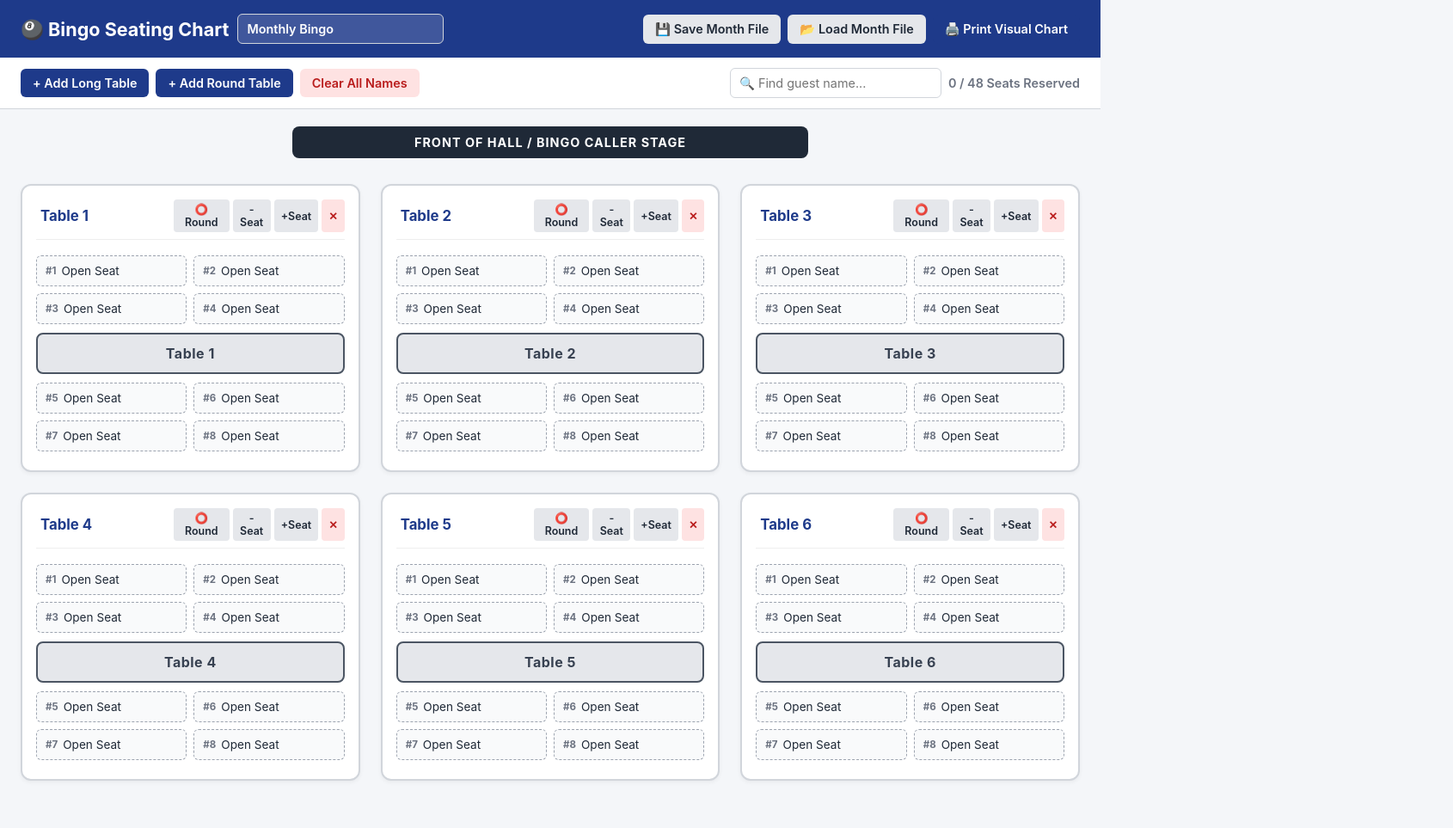
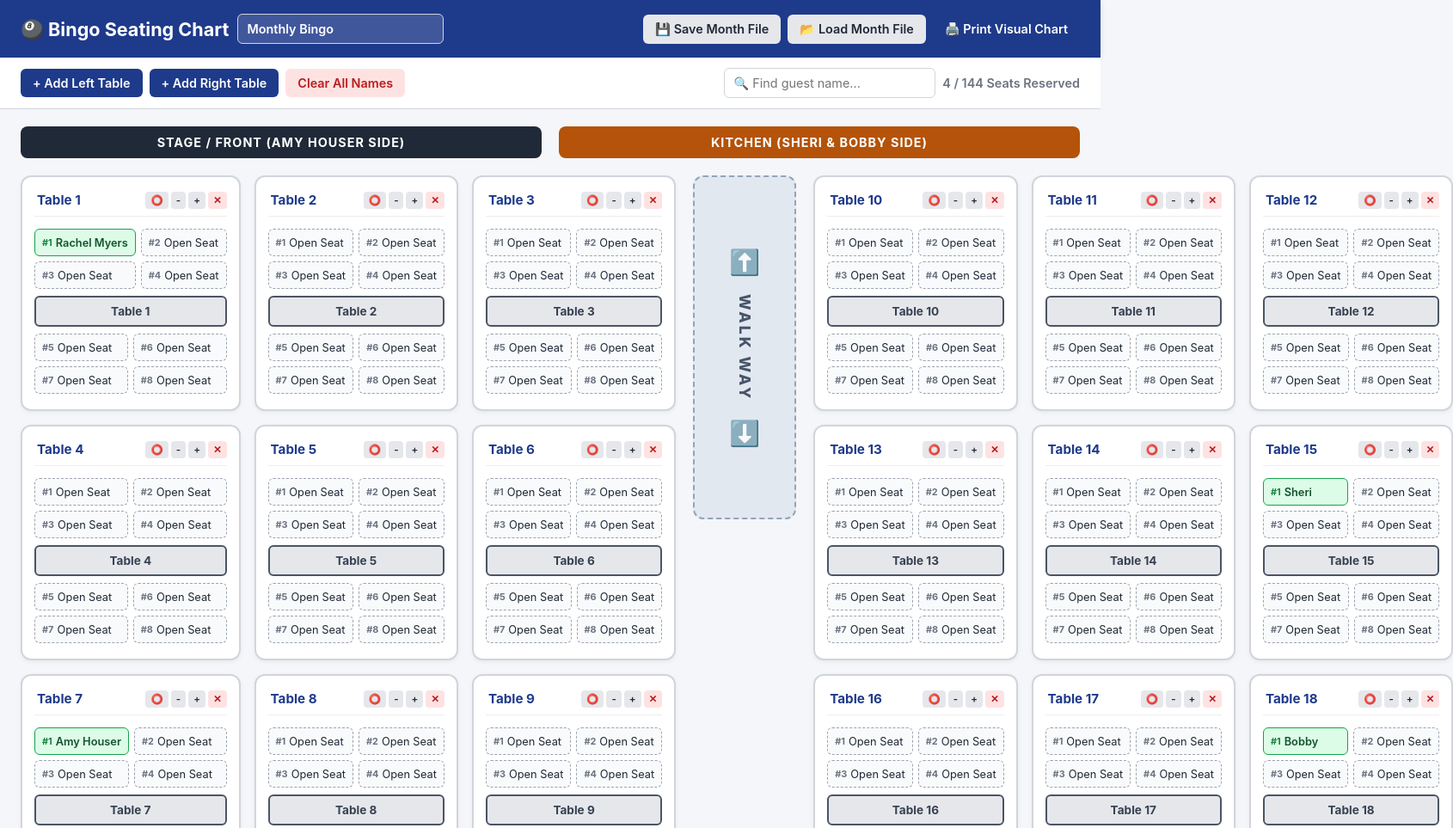
Before and after one commit to lelynkegarise-stack/Tables, a plain HTML site: page index.html in a window 1280 px wide. Shown: the top 963 px of the page at 86% size, 1690 px wide, since content can reach past the window. Drawn offline with Linux system fonts and the light colour scheme.

Commit message:
Refactor seating chart layout and functionality
Refactor seating chart layout and functionality for left and right sections, including table addition, deletion, and seat management. Update styles for better layout and responsiveness.

```diff
--- a/index.html
+++ b/index.html
@@ -138,28 +138,96 @@
       font-weight: 600;
     }
 
-    /* Room Floor Plan */
-    .stage-banner {
-      max-width: 600px;
-      margin: 20px auto 10px auto;
+    /* Hall Layout: Stage & Kitchen Banners */
+    .hall-header-row {
+      display: flex;
+      justify-content: space-around;
+      max-width: 1400px;
+      margin: 20px auto 0 auto;
+      padding: 0 24px;
+      gap: 20px;
+    }
+
+    .hall-badge {
       background: #1f2937;
       color: white;
       text-align: center;
-      padding: 10px;
+      padding: 10px 20px;
       border-radius: 8px;
       font-weight: 700;
       letter-spacing: 1px;
       text-transform: uppercase;
       font-size: 0.9rem;
+      flex: 1;
     }
 
-    .floor-grid {
-      display: grid;
-      grid-template-columns: repeat(auto-fill, minmax(340px, 1fr));
-      gap: 24px;
-      padding: 20px 24px 60px 24px;
+    .hall-badge.kitchen {
+      background: #b45309;
+    }
+
+    /* Floor Plan Grid Layout mimicking the paper sign */
+    .floor-container {
       max-width: 1400px;
       margin: 0 auto;
+      padding: 20px 24px 60px 24px;
+      display: grid;
+      grid-template-columns: 1fr 120px 1fr;
+      gap: 20px;
+      align-items: start;
+    }
+
+    @media (max-width: 1024px) {
+      .floor-container {
+        grid-template-columns: 1fr;
+      }
+      .walkway-column {
+        display: none;
+      }
+    }
+
+    .table-section-grid {
+      display: grid;
+      grid-template-columns: repeat(3, 1fr);
+      gap: 16px;
+    }
+
+    @media (max-width: 1200px) {
+      .table-section-grid {
+        grid-template-columns: repeat(2, 1fr);
+      }
+    }
+
+    /* Center Walkway */
+    .walkway-column {
+      background: #e2e8f0;
+      border: 2px dashed #94a3b8;
+      border-radius: 12px;
+      display: flex;
+      flex-direction: column;
+      align-items: center;
+      justify-content: center;
+      padding: 30px 10px;
+      text-align: center;
+      min-height: 400px;
+      position: sticky;
+      top: 20px;
+    }
+
+    .walkway-text {
+      writing-mode: vertical-rl;
+      text-orientation: mixed;
+      font-weight: 800;
+      color: #475569;
+      letter-spacing: 3px;
+      font-size: 1.1rem;
+      text-transform: uppercase;
+      margin: 20px 0;
+    }
+
+    .walkway-arrow {
+      font-size: 1.8rem;
+      color: #475569;
+      font-weight: bold;
     }
 
     /* Table Card */
@@ -167,7 +235,7 @@
       background: var(--card);
       border: 2px solid var(--border);
       border-radius: 12px;
-      padding: 16px;
+      padding: 14px;
       box-shadow: 0 2px 5px rgba(0,0,0,0.05);
       display: flex;
       flex-direction: column;
@@ -186,19 +254,19 @@
       display: flex;
       justify-content: space-between;
       align-items: center;
-      margin-bottom: 12px;
+      margin-bottom: 10px;
       border-bottom: 1px solid #eee;
-      padding-bottom: 8px;
+      padding-bottom: 6px;
     }
 
     .table-name-input {
       font-weight: 700;
-      font-size: 1.05rem;
+      font-size: 0.95rem;
       border: 1px solid transparent;
       background: transparent;
       color: var(--primary);
-      width: 160px;
-      padding: 4px;
+      width: 110px;
+      padding: 2px;
     }
 
     .table-name-input:hover, .table-name-input:focus {
@@ -208,12 +276,12 @@
 
     .table-controls {
       display: flex;
-      gap: 4px;
+      gap: 3px;
     }
 
     .icon-btn {
-      padding: 4px 8px;
-      font-size: 0.78rem;
+      padding: 3px 6px;
+      font-size: 0.72rem;
       border-radius: 4px;
     }
 
@@ -223,14 +291,13 @@
       display: flex;
       flex-direction: column;
       align-items: center;
-      margin: 6px 0;
+      margin: 4px 0;
     }
 
-    /* Rectangular Table Layout */
     .rect-seats-row {
       display: grid;
       grid-template-columns: repeat(2, 1fr);
-      gap: 8px;
+      gap: 6px;
       width: 100%;
     }
 
@@ -238,26 +305,18 @@
       width: 100%;
       background: var(--table-wood);
       border: 2px solid var(--table-border);
-      border-radius: 8px;
-      padding: 12px;
-      margin: 10px 0;
+      border-radius: 6px;
+      padding: 8px;
+      margin: 8px 0;
       text-align: center;
       font-weight: 700;
+      font-size: 0.85rem;
       color: #374151;
-      letter-spacing: 0.5px;
-    }
-
-    /* Round Table Layout */
-    .round-layout {
-      display: flex;
-      flex-direction: column;
-      align-items: center;
-      width: 100%;
     }
 
     .round-table-surface {
-      width: 110px;
-      height: 110px;
+      width: 90px;
+      height: 90px;
       border-radius: 50%;
       background: var(--table-wood);
       border: 2px solid var(--table-border);
@@ -266,10 +325,10 @@
       justify-content: center;
       text-align: center;
       font-weight: 700;
-      font-size: 0.9rem;
+      font-size: 0.85rem;
       color: #374151;
-      margin: 10px 0;
-      padding: 8px;
+      margin: 8px 0;
+      padding: 6px;
     }
 
     /* Seat Pill */
@@ -277,14 +336,14 @@
       border: 1.5px dashed #9ca3af;
       background: #f9fafb;
       border-radius: 6px;
-      padding: 7px 10px;
-      font-size: 0.85rem;
+      padding: 6px 8px;
+      font-size: 0.8rem;
       cursor: pointer;
       display: flex;
       align-items: center;
       justify-content: space-between;
-      gap: 6px;
-      min-height: 36px;
+      gap: 4px;
+      min-height: 32px;
       transition: all 0.12s;
     }
 
@@ -309,7 +368,7 @@
     }
 
     .seat-num {
-      font-size: 0.72rem;
+      font-size: 0.68rem;
       color: var(--muted);
       font-weight: 700;
       flex-shrink: 0;
@@ -379,14 +438,14 @@
       .print-header {
         display: block !important;
         text-align: center;
-        font-size: 1.6rem;
+        font-size: 1.5rem;
         font-weight: 800;
         margin: 10px 0;
       }
-      .floor-grid {
-        grid-template-columns: repeat(2, 1fr);
-        gap: 16px;
-        padding: 10px;
+      .floor-container {
+        grid-template-columns: 1fr 80px 1fr;
+        padding: 5px;
+        gap: 10px;
       }
       .table-card {
         break-inside: avoid;
@@ -413,15 +472,15 @@
     <div class="tool-group">
       <button class="secondary" onclick="exportData()">💾 Save Month File</button>
       <button class="secondary" onclick="document.getElementById('importFile').click()">📂 Load Month File</button>
-      <input type="file" id="importFile" accept=".json" style="display:none" onchange="importData(event)" />
+      <input type="file" id="importFile" accept=".json" style="display:none" onchange="importFile(event)" />
       <button onclick="window.print()">🖨️ Print Visual Chart</button>
     </div>
   </header>
 
   <div class="toolbar">
     <div class="tool-group">
-      <button onclick="addTable('rect')">+ Add Long Table</button>
-      <button onclick="addTable('round')">+ Add Round Table</button>
+      <button onclick="addTable('left')">+ Add Left Table</button>
+      <button onclick="addTable('right')">+ Add Right Table</button>
       <button class="danger" onclick="clearAllNames()">Clear All Names</button>
     </div>
 
@@ -432,9 +491,28 @@
   </div>
 
   <div class="print-header" id="printTitle">Monthly Bingo — Reserved Seating</div>
-  <div class="stage-banner">Front of Hall / Bingo Caller Stage</div>
 
-  <main class="floor-grid" id="floorGrid"></main>
+  <!-- Hall orientation banners -->
+  <div class="hall-header-row">
+    <div class="hall-badge">Stage / Front (Amy Houser Side)</div>
+    <div style="width: 120px; display:none;"></div>
+    <div class="hall-badge kitchen">Kitchen (Sheri & Bobby Side)</div>
+  </div>
+
+  <div class="floor-container">
+    <!-- Left Section (Tables 1-9) -->
+    <div class="table-section-grid" id="leftGrid"></div>
+
+    <!-- Center Walkway -->
+    <div class="walkway-column">
+      <div class="walkway-arrow">⬆️</div>
+      <div class="walkway-text">Walk Way</div>
+      <div class="walkway-arrow">⬇️</div>
+    </div>
+
+    <!-- Right Section (Tables 10-18) -->
+    <div class="table-section-grid" id="rightGrid"></div>
+  </div>
 
   <!-- Seat Edit Modal -->
   <div class="modal-backdrop" id="seatModal">
@@ -451,31 +529,36 @@
   </div>
 
   <script>
-    const STORAGE_KEY = "bingo_seating_chart_v1";
+    const STORAGE_KEY = "bingo_seating_chart_v2";
 
-    // Default starter layout: 6 rectangular tables with 8 seats each
+    // Initial state matching the 18 tables from the reference photo
     let state = {
       title: "Monthly Bingo",
-      tables: [
-        createTableObj(1, "Table 1", "rect", 8),
-        createTableObj(2, "Table 2", "rect", 8),
-        createTableObj(3, "Table 3", "rect", 8),
-        createTableObj(4, "Table 4", "rect", 8),
-        createTableObj(5, "Table 5", "rect", 8),
-        createTableObj(6, "Table 6", "rect", 8)
+      leftTables: [
+        { id: 1, name: "Table 1", shape: "rect", seats: ["Rachel Myers", "", "", "", "", "", "", ""] },
+        { id: 2, name: "Table 2", shape: "rect", seats: ["", "", "", "", "", "", "", ""] },
+        { id: 3, name: "Table 3", shape: "rect", seats: ["", "", "", "", "", "", "", ""] },
+        { id: 4, name: "Table 4", shape: "rect", seats: ["", "", "", "", "", "", "", ""] },
+        { id: 5, name: "Table 5", shape: "rect", seats: ["", "", "", "", "", "", "", ""] },
+        { id: 6, name: "Table 6", shape: "rect", seats: ["", "", "", "", "", "", "", ""] },
+        { id: 7, name: "Table 7", shape: "rect", seats: ["Amy Houser", "", "", "", "", "", "", ""] },
+        { id: 8, name: "Table 8", shape: "rect", seats: ["", "", "", "", "", "", "", ""] },
+        { id: 9, name: "Table 9", shape: "rect", seats: ["", "", "", "", "", "", "", ""] }
+      ],
+      rightTables: [
+        { id: 10, name: "Table 10", shape: "rect", seats: ["", "", "", "", "", "", "", ""] },
+        { id: 11, name: "Table 11", shape: "rect", seats: ["", "", "", "", "", "", "", ""] },
+        { id: 12, name: "Table 12", shape: "rect", seats: ["", "", "", "", "", "", "", ""] },
+        { id: 13, name: "Table 13", shape: "rect", seats: ["", "", "", "", "", "", "", ""] },
+        { id: 14, name: "Table 14", shape: "rect", seats: ["", "", "", "", "", "", "", ""] },
+        { id: 15, name: "Table 15", shape: "rect", seats: ["Sheri", "", "", "", "", "", "", ""] },
+        { id: 16, name: "Table 16", shape: "rect", seats: ["", "", "", "", "", "", "", ""] },
+        { id: 17, name: "Table 17", shape: "rect", seats: ["", "", "", "", "", "", "", ""] },
+        { id: 18, name: "Table 18", shape: "rect", seats: ["Bobby", "", "", "", "", "", "", ""] }
       ]
     };
 
-    let activeEdit = { tableId: null, seatIndex: null };
-
-    function createTableObj(id, name, shape, seatCount) {
-      return {
-        id: id,
-        name: name,
-        shape: shape, // 'rect' or 'round'
-        seats: Array(seatCount).fill("")
-      };
-    }
+    let activeEdit = { side: null, tableId: null, seatIndex: null };
 
     function loadFromStorage() {
       const saved = localStorage.getItem(STORAGE_KEY);
@@ -497,23 +580,32 @@
 
     document.getElementById("eventTitle").addEventListener("input", saveToStorage);
 
-    function addTable(shape) {
-      const nextNum = state.tables.length + 1;
-      const defaultSeats = shape === "round" ? 6 : 8;
-      state.tables.push(createTableObj(Date.now(), `Table ${nextNum}`, shape, defaultSeats));
+    function addTable(side) {
+      const targetList = side === 'left' ? state.leftTables : state.rightTables;
+      const nextNum = state.leftTables.length + state.rightTables.length + 1;
+      targetList.push({
+        id: Date.now(),
+        name: `Table ${nextNum}`,
+        shape: "rect",
+        seats: ["", "", "", "", "", "", "", ""]
+      });
       saveToStorage();
       render();
     }
 
-    function deleteTable(tableId) {
-      if (!confirm("Delete this entire table?")) return;
-      state.tables = state.tables.filter(t => t.id !== tableId);
+    function deleteTable(side, tableId) {
+      if (!confirm("Delete this table?")) return;
+      if (side === 'left') {
+        state.leftTables = state.leftTables.filter(t => t.id !== tableId);
+      } else {
+        state.rightTables = state.rightTables.filter(t => t.id !== tableId);
+      }
       saveToStorage();
       render();
     }
 
-    function changeSeatCount(tableId, delta) {
-      const table = state.tables.find(t => t.id === tableId);
+    function changeSeatCount(side, tableId, delta) {
+      const table = (side === 'left' ? state.leftTables : state.rightTables).find(t => t.id === tableId);
       if (!table) return;
       if (delta > 0 && table.seats.length < 20) {
         table.seats.push("");
@@ -524,16 +616,16 @@
       render();
     }
 
-    function toggleShape(tableId) {
-      const table = state.tables.find(t => t.id === tableId);
+    function toggleShape(side, tableId) {
+      const table = (side === 'left' ? state.leftTables : state.rightTables).find(t => t.id === tableId);
       if (!table) return;
       table.shape = table.shape === "rect" ? "round" : "rect";
       saveToStorage();
       render();
     }
 
-    function renameTable(tableId, newName) {
-      const table = state.tables.find(t => t.id === tableId);
+    function renameTable(side, tableId, newName) {
+      const table = (side === 'left' ? state.leftTables : state.rightTables).find(t => t.id === tableId);
       if (table) {
         table.name = newName;
         saveToStorage();
@@ -541,8 +633,8 @@
     }
 
     function clearAllNames() {
-      if (!confirm("Clear all guest names for a new month? (Your table layout will stay the same.)")) return;
-      state.tables.forEach(t => {
+      if (!confirm("Clear all guest names? (Table layout will be kept.)")) return;
+      [...state.leftTables, ...state.rightTables].forEach(t => {
         t.seats = t.seats.map(() => "");
       });
       saveToStorage();
@@ -550,10 +642,10 @@
     }
 
     // Modal Functions
-    function openSeatModal(tableId, seatIndex) {
-      const table = state.tables.find(t => t.id === tableId);
+    function openSeatModal(side, tableId, seatIndex) {
+      const table = (side === 'left' ? state.leftTables : state.rightTables).find(t => t.id === tableId);
       if (!table) return;
-      activeEdit = { tableId, seatIndex };
+      activeEdit = { side, tableId, seatIndex };
       document.getElementById("modalTitle").textContent = `${table.name} — Seat ${seatIndex + 1}`;
       const input = document.getElementById("guestNameInput");
       input.value = table.seats[seatIndex] || "";
@@ -566,7 +658,7 @@
     }
 
     function saveSeat() {
-      const table = state.tables.find(t => t.id === activeEdit.tableId);
+      const table = (activeEdit.side === 'left' ? state.leftTables : state.rightTables).find(t => t.id === activeEdit.tableId);
       if (table) {
         table.seats[activeEdit.seatIndex] = document.getElementById("guestNameInput").value.trim();
         saveToStorage();
@@ -585,7 +677,7 @@
       if (e.key === "Escape") closeModal();
     }
 
-    // Export / Import JSON files for monthly backups
+    // Export / Import JSON files
     function exportData() {
       saveToStorage();
       const blob = new Blob([JSON.stringify(state, null, 2)], { type: "application/json" });
@@ -598,15 +690,22 @@
       URL.revokeObjectURL(url);
     }
 
-    function importData(event) {
+    function importFile(event) {
       const file = event.target.files[0];
       if (!file) return;
       const reader = new FileReader();
       reader.onload = function(e) {
         try {
           const parsed = JSON.parse(e.target.result);
-          if (parsed && Array.isArray(parsed.tables)) {
+          if (parsed && (Array.isArray(parsed.leftTables) || Array.isArray(parsed.tables))) {
+            // Support both old and new format during import
+            if (Array.isArray(parsed.tables)) {
+              const half = Math.ceil(parsed.tables.length / 2);
+              state.leftTables = parsed.tables.slice(0, half);
+              state.rightTables = parsed.tables.slice(half);
+            } else {
               state = parsed;
+            }
             document.getElementById("eventTitle").value = state.title || "Monthly Bingo";
             saveToStorage();
             render();
@@ -621,16 +720,20 @@
       event.target.value = "";
     }
 
-    // Render Visual Floor Plan
+    // Render Room Floor Plan
     function render() {
-      const grid = document.getElementById("floorGrid");
+      const leftGrid = document.getElementById("leftGrid");
+      const rightGrid = document.getElementById("rightGrid");
       const query = document.getElementById("searchInput").value.trim().toLowerCase();
-      grid.innerHTML = "";
+
+      leftGrid.innerHTML = "";
+      rightGrid.innerHTML = "";
 
       let totalSeats = 0;
       let reservedSeats = 0;
 
-      state.tables.forEach(table => {
+      function renderSide(tables, container, sideName) {
+        tables.forEach(table => {
           totalSeats += table.seats.length;
           let tableHasMatch = false;
 
@@ -642,21 +745,19 @@
           const card = document.createElement("div");
           card.className = "table-card" + (tableHasMatch ? " highlight" : "");
 
-        // Header
           const header = document.createElement("div");
           header.className = "table-header";
           header.innerHTML = `
-          <input class="table-name-input" value="${escapeHtml(table.name)}" onchange="renameTable(${table.id}, this.value)" />
+            <input class="table-name-input" value="${escapeHtml(table.name)}" onchange="renameTable('${sideName}', ${table.id}, this.value)" />
             <div class="table-controls">
-            <button class="secondary icon-btn" title="Switch Round/Long" onclick="toggleShape(${table.id})">${table.shape === 'rect' ? '⭕ Round' : '▭ Long'}</button>
-            <button class="secondary icon-btn" title="Remove Seat" onclick="changeSeatCount(${table.id}, -1)">-Seat</button>
-            <button class="secondary icon-btn" title="Add Seat" onclick="changeSeatCount(${table.id}, 1)">+Seat</button>
-            <button class="danger icon-btn" title="Delete Table" onclick="deleteTable(${table.id})">✕</button>
+              <button class="secondary icon-btn" title="Round/Long" onclick="toggleShape('${sideName}', ${table.id})">${table.shape === 'rect' ? '⭕' : '▭'}</button>
+              <button class="secondary icon-btn" title="Remove Seat" onclick="changeSeatCount('${sideName}', ${table.id}, -1)">-</button>
+              <button class="secondary icon-btn" title="Add Seat" onclick="changeSeatCount('${sideName}', ${table.id}, 1)">+</button>
+              <button class="danger icon-btn" title="Delete" onclick="deleteTable('${sideName}', ${table.id})">✕</button>
             </div>
           `;
           card.appendChild(header);
 
-        // Visual Table & Seats
           const visual = document.createElement("div");
           visual.className = "visual-wrapper";
 
@@ -667,13 +768,13 @@
           const topRow = document.createElement("div");
           topRow.className = "rect-seats-row";
           topSeats.forEach((guest, idx) => {
-          topRow.appendChild(createSeatElement(table.id, idx, guest, query));
+            topRow.appendChild(createSeatElement(sideName, table.id, idx, guest, query));
           });
 
           const bottomRow = document.createElement("div");
           bottomRow.className = "rect-seats-row";
           bottomSeats.forEach((guest, idx) => {
-          bottomRow.appendChild(createSeatElement(table.id, idx + half, guest, query));
+            bottomRow.appendChild(createSeatElement(sideName, table.id, idx + half, guest, query));
           });
 
           const surface = document.createElement("div");
@@ -685,20 +786,24 @@
           visual.appendChild(bottomRow);
 
           card.appendChild(visual);
-        grid.appendChild(card);
+          container.appendChild(card);
         });
+      }
+
+      renderSide(state.leftTables, leftGrid, 'left');
+      renderSide(state.rightTables, rightGrid, 'right');
 
       document.getElementById("statsDisplay").textContent = `${reservedSeats} / ${totalSeats} Seats Reserved`;
       document.getElementById("printTitle").textContent = `${state.title} — Reserved Seating`;
     }
 
-    function createSeatElement(tableId, seatIndex, guest, query) {
+    function createSeatElement(side, tableId, seatIndex, guest, query) {
       const seat = document.createElement("div");
       const isOccupied = guest.trim() !== "";
       const isMatch = query && isOccupied && guest.toLowerCase().includes(query);
 
       seat.className = "seat" + (isOccupied ? " occupied" : "") + (isMatch ? " match" : "");
-      seat.onclick = () => openSeatModal(tableId, seatIndex);
+      seat.onclick = () => openSeatModal(side, tableId, seatIndex);
 
       seat.innerHTML = `
         <span class="seat-num">#${seatIndex + 1}</span>
```
Lines whose indentation alone changed are shown as unchanged.
